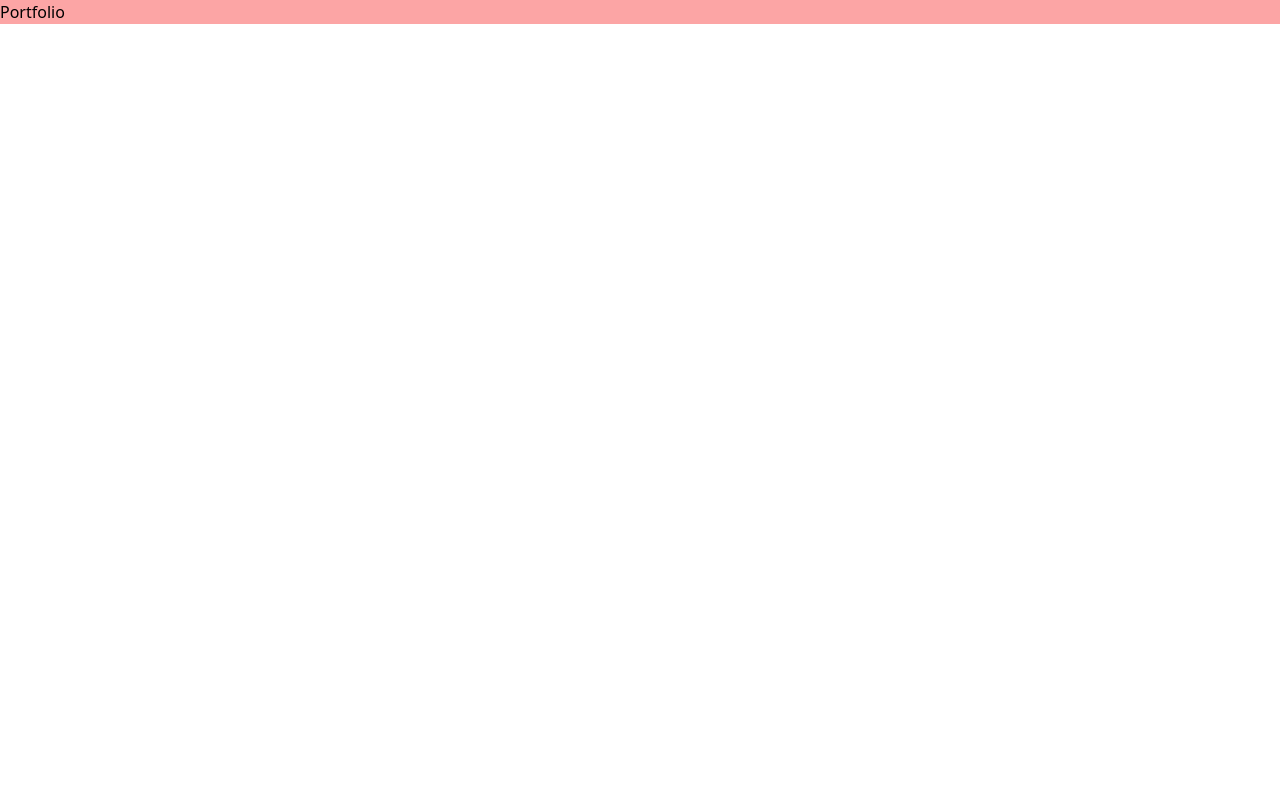
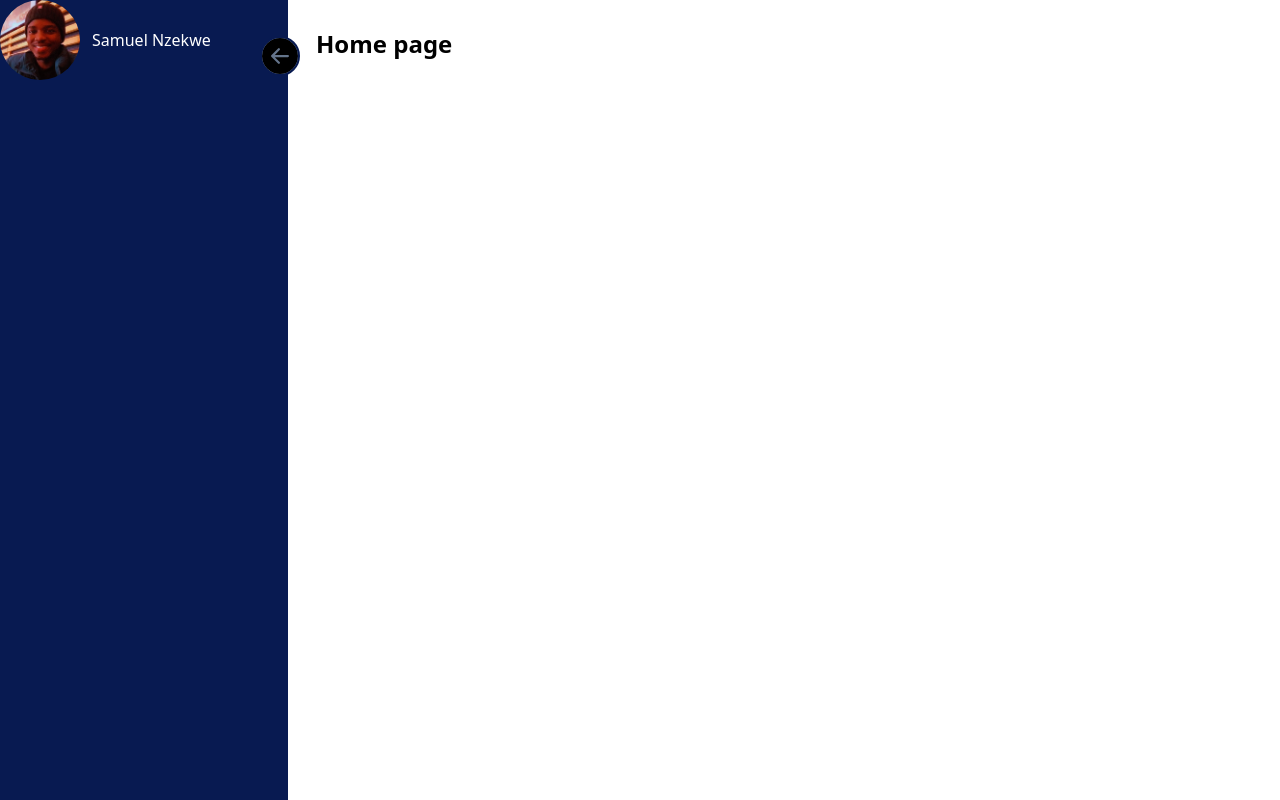
Before and after one commit to codetipster/portfolio, a React (Create React App) app: page / in a window 1280 px wide. Built offline with nearby package versions, Linux system fonts and the light colour scheme.

Commit message:
started the frontend

```diff
--- a/package.json
+++ b/package.json
@@ -9,6 +9,7 @@
     "axios": "^1.1.2",
     "react": "^18.2.0",
     "react-dom": "^18.2.0",
+    "react-icons": "^4.6.0",
     "react-scripts": "5.0.1",
     "web-vitals": "^2.1.4"
   },
--- a/src/App.js
+++ b/src/App.js
@@ -1,10 +1,25 @@
 import './index.css';
-function App() {
+import { useState } from 'react';
+import { BsArrowLeftCircleFill } from 'react-icons/bs';
+import personal from './assets/personal.jpg'
+
+const App = () => {
+  const [open, setOpen] = useState(true)
+
   return (
-    <div >
-     <h1 className='bg-red-300'>Portfolio</h1>
+    <div className='flex'>
+      <div className={`${open ? 'w-72' : 'w-20'} duration-200 h-screen bg-dark-purple relative`}>
+        <BsArrowLeftCircleFill alt='close and open icon' className={`absolute cursor-pointer rounded-full -right-3 top-9 w-10 h-10 bg-slate-500 border-2 border-dark-purple ${!open && 'rotate-180'}`} onClick={()=>setOpen(!open)}/>
+        <div className='flex gap-3 items-center'>
+          <img src={personal} alt='personal' className='cursor-pointer duration-500 rounded-full h-20' />
+          <h2 className={`text-white origin-left font-medium text-x1 duration-300`}>Samuel Nzekwe</h2>
+        </div>
+      </div>
+      <div className='p-7 text-2xl font-semibold flex-1 h-screen'>
+        <h1>Home page</h1>
+      </div>
     </div>
-  );
+  )
 }
 
 export default App;
--- a/tailwind.config.js
+++ b/tailwind.config.js
@@ -2,7 +2,12 @@
 module.exports = {
   content: ["./src/**/*.{html,js}"],
   theme: {
-    extend: {},
+    extend: {
+      colors:{
+        "dark-purple": "#081A51",
+        "light-white": "rgba(255, 255, 255,0.17)"
+      },
+    },
   },
   plugins: [],
 }
```
Also changed, not shown: src/assets/personal.jpg (added), 1 other file (tests, documents, lock files or other folders).
